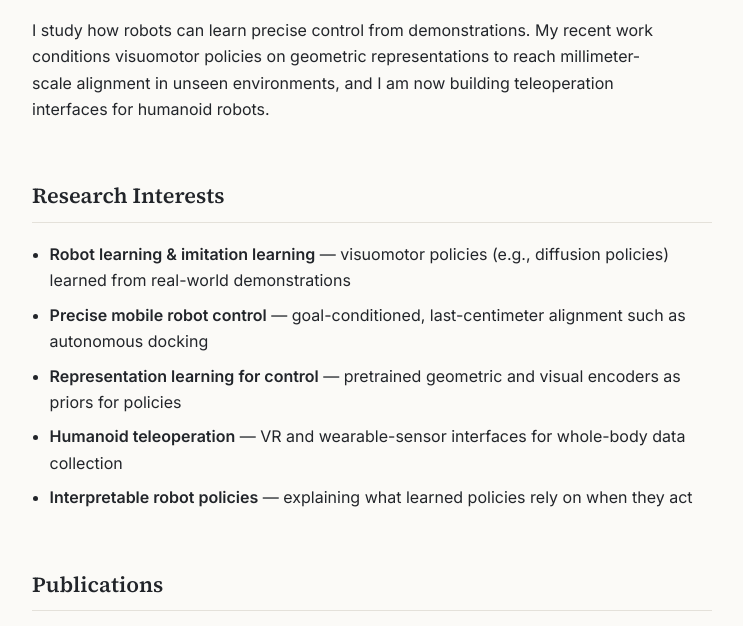
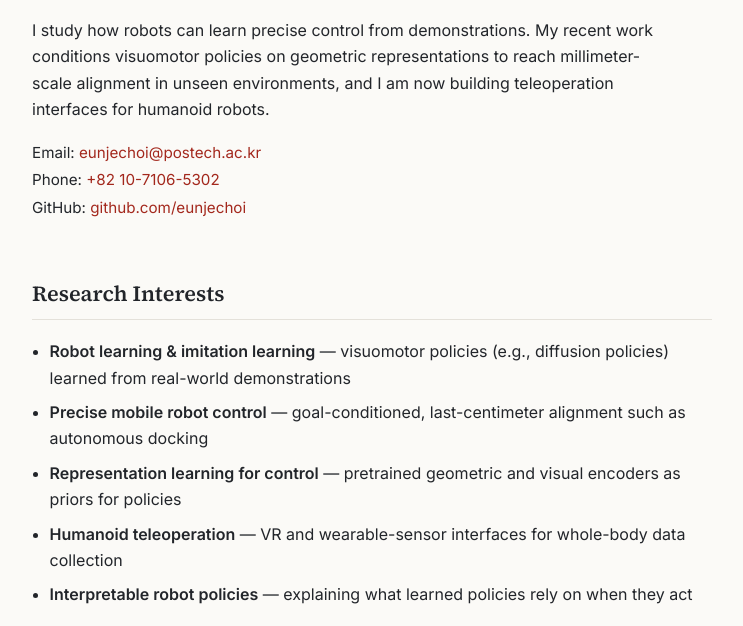
Before and after one commit to eunjechoi/eunjechoi.github.io, a plain HTML site: page index.html in a window 1280 px wide. Shown: the part 152-778 px from the top of the page, without its empty margins (268-1011 px from the left). Drawn offline with Linux system fonts and the light colour scheme.

Commit message:
Move contact lines under intro and add GitHub
Co-Authored-By: Claude Opus 5.5 <noreply@anthropic.com>

```diff
--- a/index.html
+++ b/index.html
@@ -22,6 +22,11 @@
       representations to reach millimeter-scale alignment in unseen environments,
       and I am now building teleoperation interfaces for humanoid robots.
     </p>
+    <div class="contact">
+      <p>Email: <a href="mailto:eunjechoi@postech.ac.kr">eunjechoi@postech.ac.kr</a></p>
+      <p>Phone: <a href="tel:+821071065302">+82 10-7106-5302</a></p>
+      <p>GitHub: <a href="https://github.com/eunjechoi">github.com/eunjechoi</a></p>
+    </div>
   </header>
 
   <section id="research">
@@ -140,8 +145,6 @@
   </section>
 
   <footer>
-    <p>Email: <a href="mailto:eunjechoi@postech.ac.kr">eunjechoi@postech.ac.kr</a></p>
-    <p>Phone: <a href="tel:+821071065302">+82 10-7106-5302</a></p>
     <p class="muted">Last updated November 2026</p>
   </footer>
 
--- a/style.css
+++ b/style.css
@@ -57,7 +57,8 @@ a:hover { text-decoration: underline; }
   letter-spacing: 0.02em;
 }
 .intro { margin: 0 0 18px; max-width: 62ch; }
-.links { display: flex; gap: 20px; font-weight: 500; font-size: 0.95rem; }
+.contact { font-size: 0.95rem; }
+.contact p { margin: 0 0 2px; }
 
 /* Sections */
 section { margin-top: 56px; }
```
